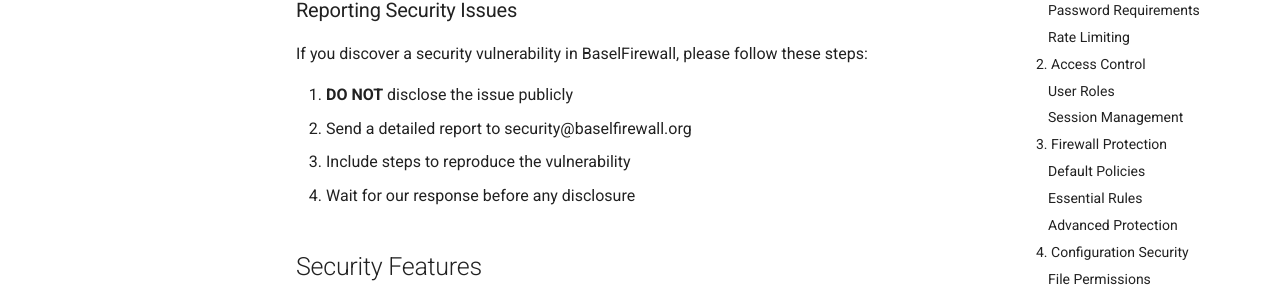
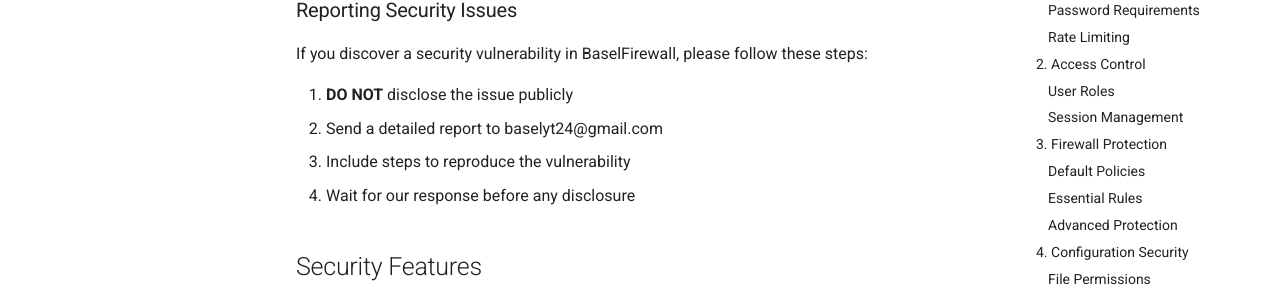
Before and after one commit to Basel6ix/BaselFirewall, an MkDocs documentation site: the page built from docs/SECURITY.md, in a window 1280 px wide and 900 px high. Shown: the part 284-582 px from the top of the window. Built offline with MkDocs 1.6.1 and Material for MkDocs 9.7.7, drawn with Linux system fonts in a browser that asks for light colours.

Commit message:
Update SECURITY.md

```diff
--- a/docs/SECURITY.md
+++ b/docs/SECURITY.md
@@ -6,7 +6,7 @@
 If you discover a security vulnerability in BaselFirewall, please follow these steps:
 
 1. **DO NOT** disclose the issue publicly
-2. Send a detailed report to security@baselfirewall.org
+2. Send a detailed report to baselyt24@gmail.com
 3. Include steps to reproduce the vulnerability
 4. Wait for our response before any disclosure
 
```
